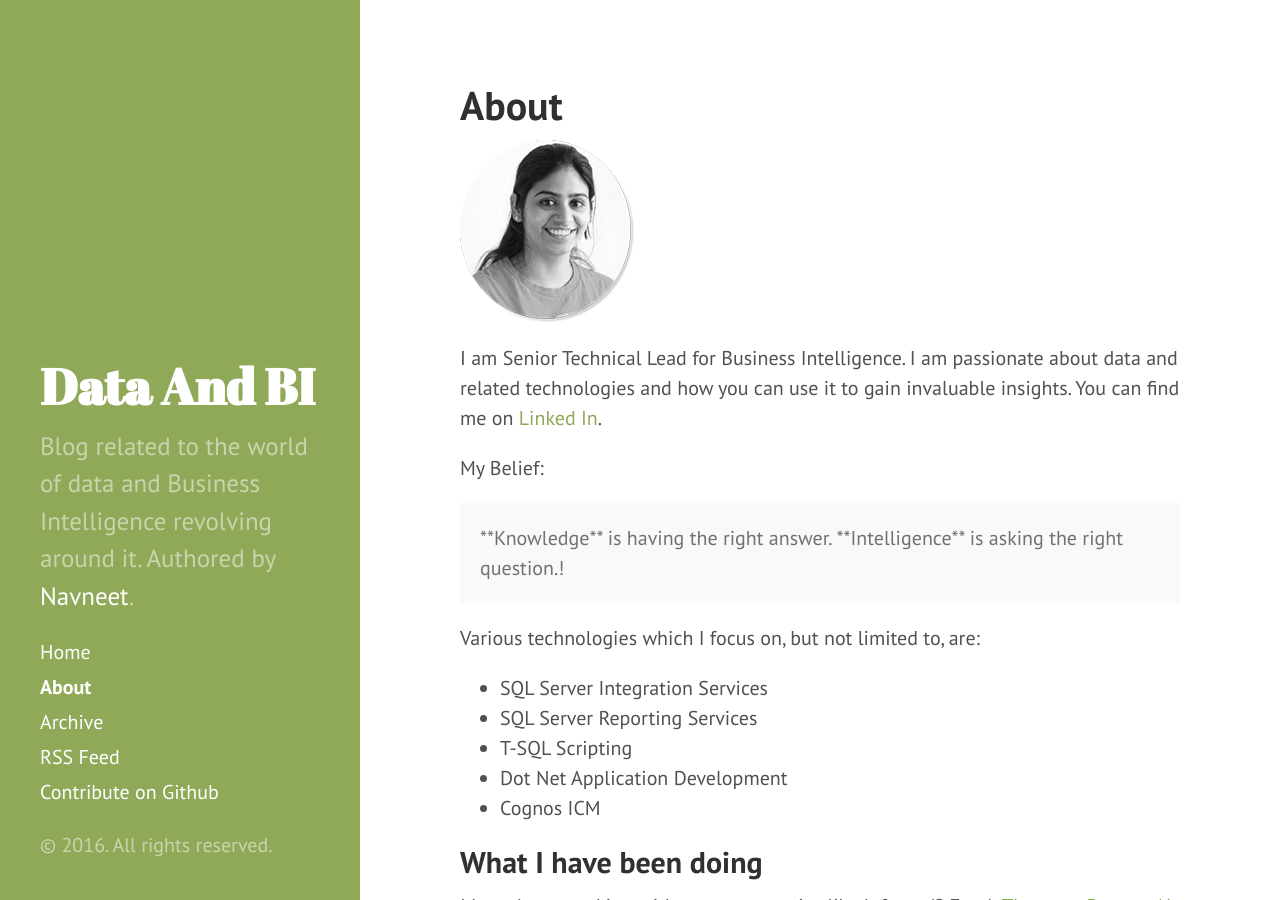
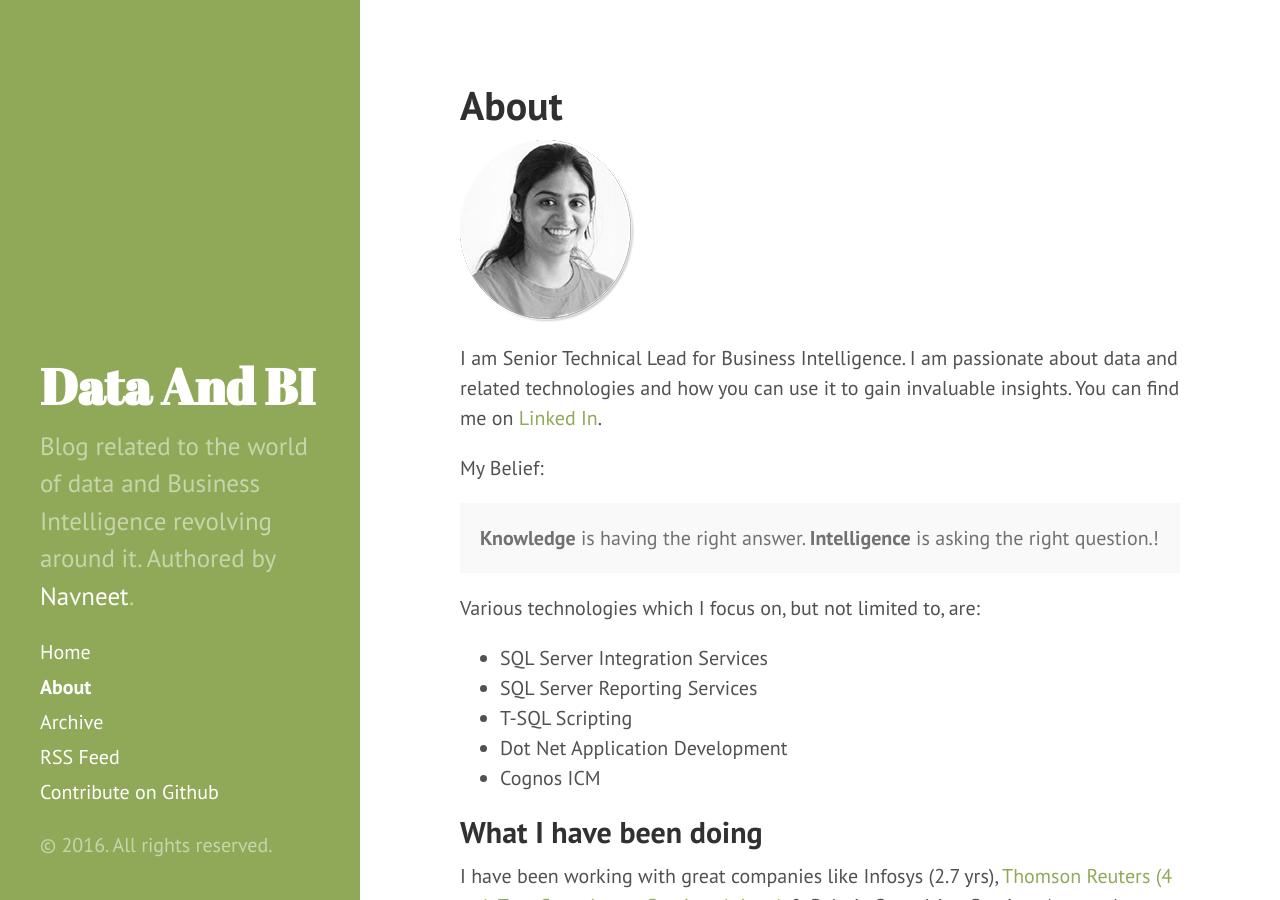
Before and after one commit to DataAndBI/DataAndBI.github.io, a Jekyll site: the page built from about.md, in a window 1280 px wide and 900 px high. Built offline with Jekyll 4.4.1, drawn with Linux system fonts in a browser that asks for light colours.

Commit message:
updating markdown

```diff
--- a/about.md
+++ b/about.md
@@ -8,7 +8,7 @@ I am Senior Technical Lead for Business Intelligence. I am passionate about data
 
 My Belief:
 <p class="message">
-  **Knowledge** is having the right answer. **Intelligence** is asking the right question.!
+  <b>Knowledge</b> is having the right answer. <b>Intelligence</b> is asking the right question.!
 </p>
 
 Various technologies which I focus on, but not limited to, are:
```
